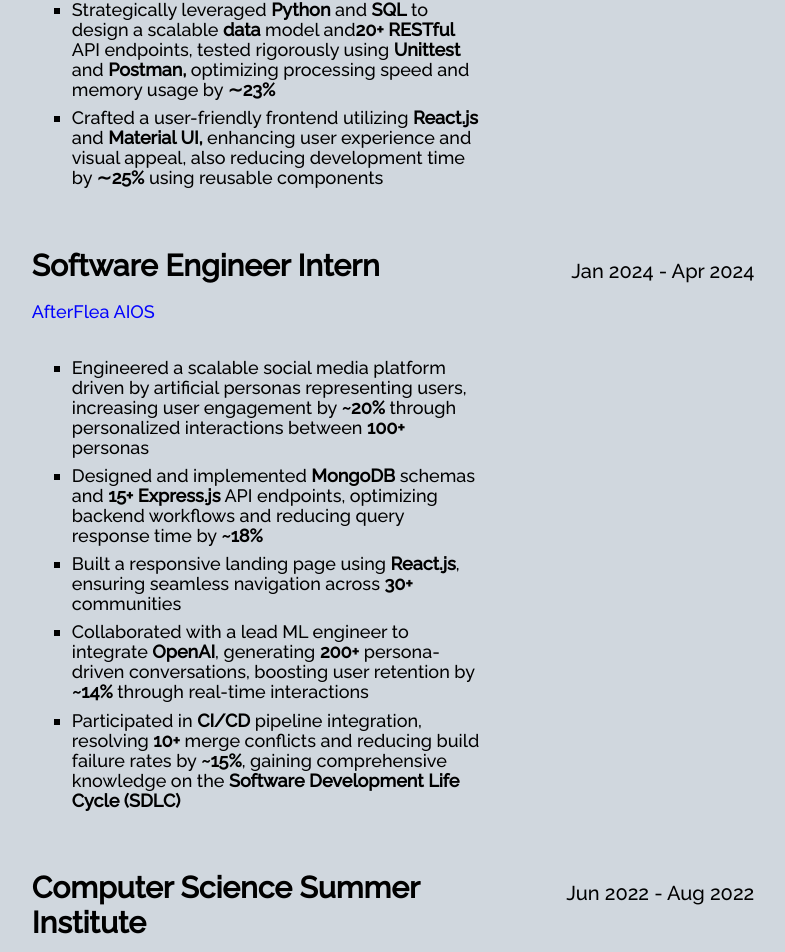
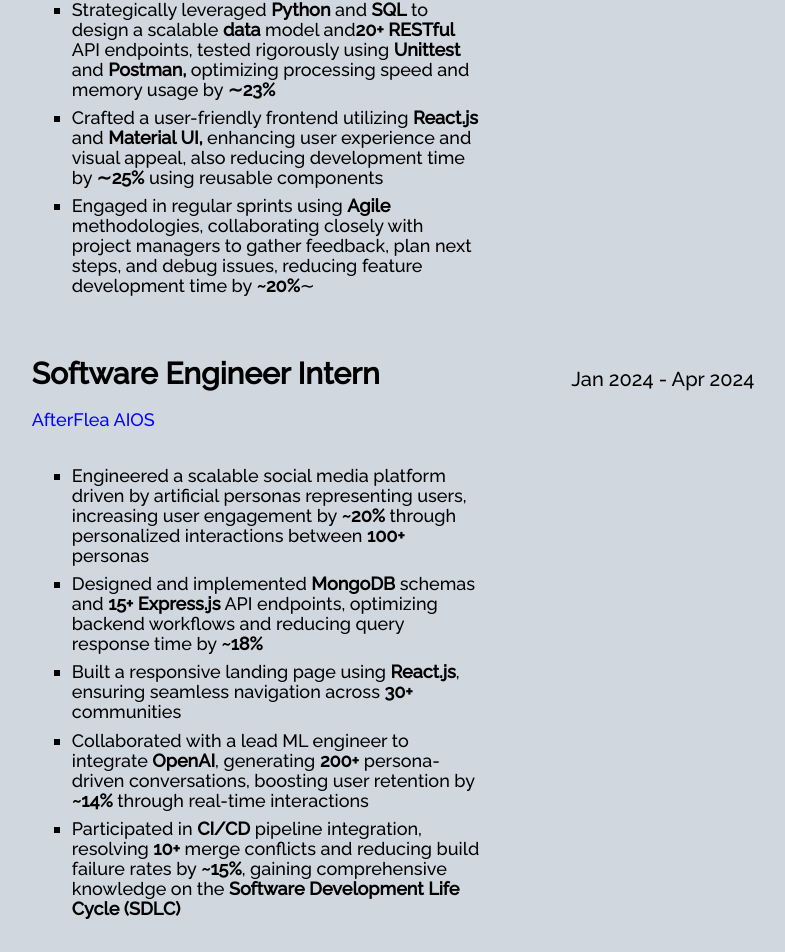
Before and after one commit to iamdanielyun/personal_website, a React (Create React App) app: page /resume in a window 1280 px wide. Shown: the part 963-1915 px from the top of the page, without its empty margins (189-974 px from the left). Built offline with nearby package versions, Linux system fonts and the light colour scheme; a web font is replaced by a local one.

Commit message:
updated experience again

```diff
--- a/src/components/Resume-Mobile.js
+++ b/src/components/Resume-Mobile.js
@@ -69,6 +69,10 @@
                             <li>
                                 Crafted a user-friendly frontend utilizing <b>React.js</b> and <b>Material UI,</b> enhancing user experience and
                                 visual appeal, also reducing development time by <b>∼25%</b> using reusable components
+                            </li>
+                            <li>
+                                Engaged in regular sprints using <b>Agile</b> methodologies, collaborating closely with project managers to
+                                gather feedback, plan next steps, and debug issues, reducing feature development time by <b>~20%</b>∼
                             </li>
                         </ul>
 
--- a/src/components/Resume.js
+++ b/src/components/Resume.js
@@ -56,6 +56,10 @@
                                     <li>
                                         Crafted a user-friendly frontend utilizing <b>React.js</b> and <b>Material UI,</b> enhancing user experience and
                                         visual appeal, also reducing development time by <b>∼25%</b> using reusable components
+                                    </li>
+                                    <li>
+                                        Engaged in regular sprints using <b>Agile</b> methodologies, collaborating closely with project managers to
+                                        gather feedback, plan next steps, and debug issues, reducing feature development time by <b>~20%</b>∼
                                     </li>
                                 </ul>
                             </div>
```
